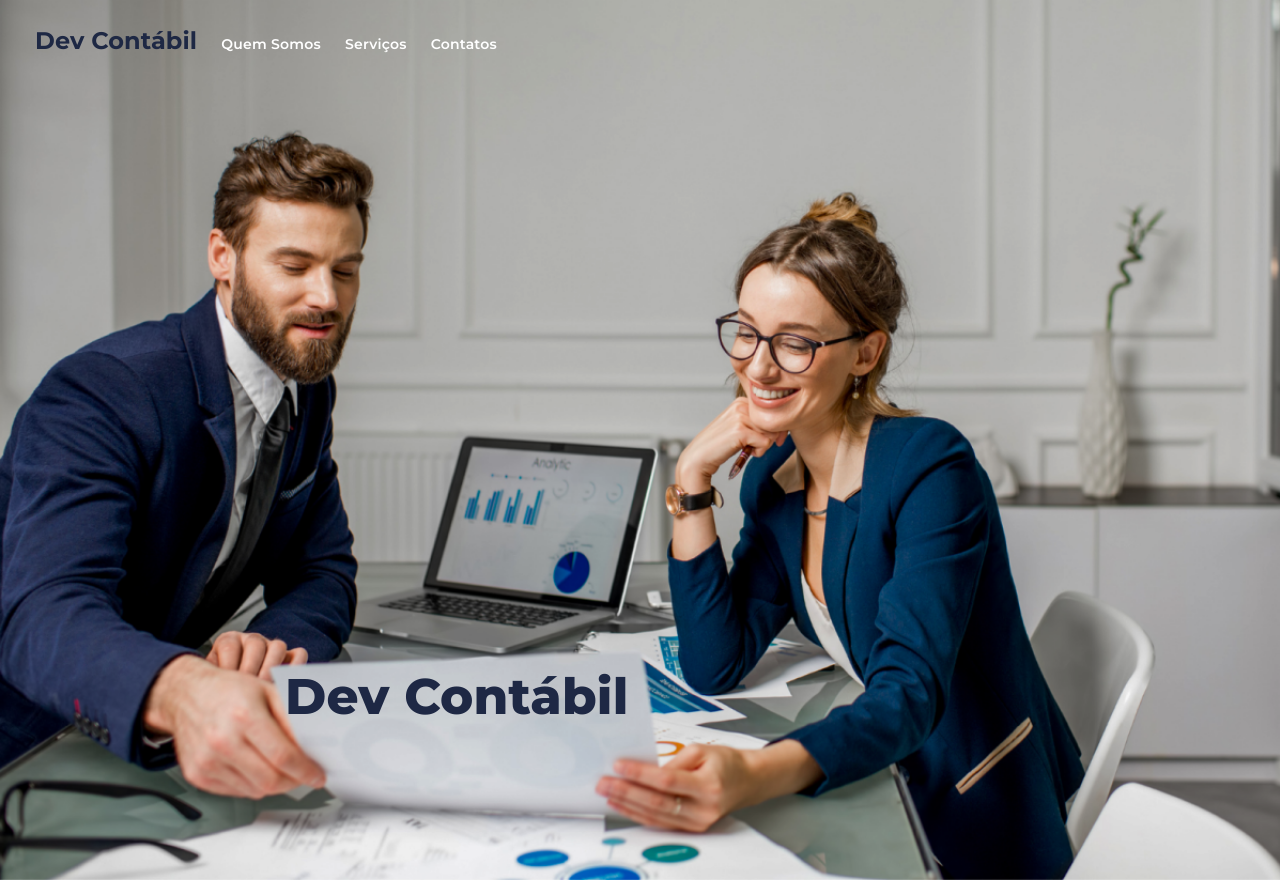
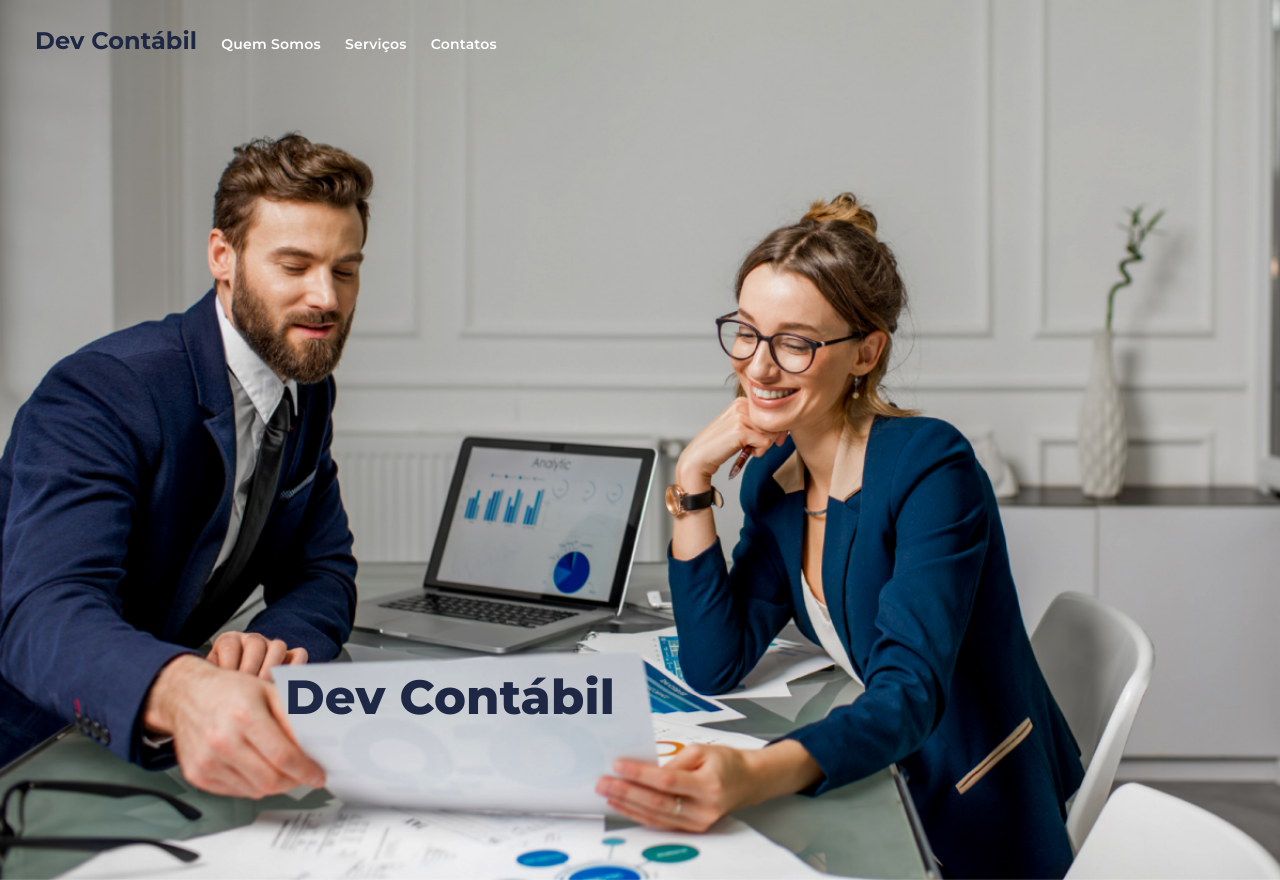
Before and after one commit to karimetauil/8-PROJETO-DEV-CONTABIL, a plain HTML site: page index.html in a window 1280 px wide. Shown: the top 880 px of the page. Drawn offline with Linux system fonts and the light colour scheme.

Commit message:
alt readme e styles

```diff
--- a/styles.css
+++ b/styles.css
@@ -48,7 +48,7 @@
 
 
 h1 {
-    font-size: 50px;
+    font-size: 48px;
     color: #1E2844;
     position: relative;
     top: 600px;
```
Also changed, not shown: 1 other file.
